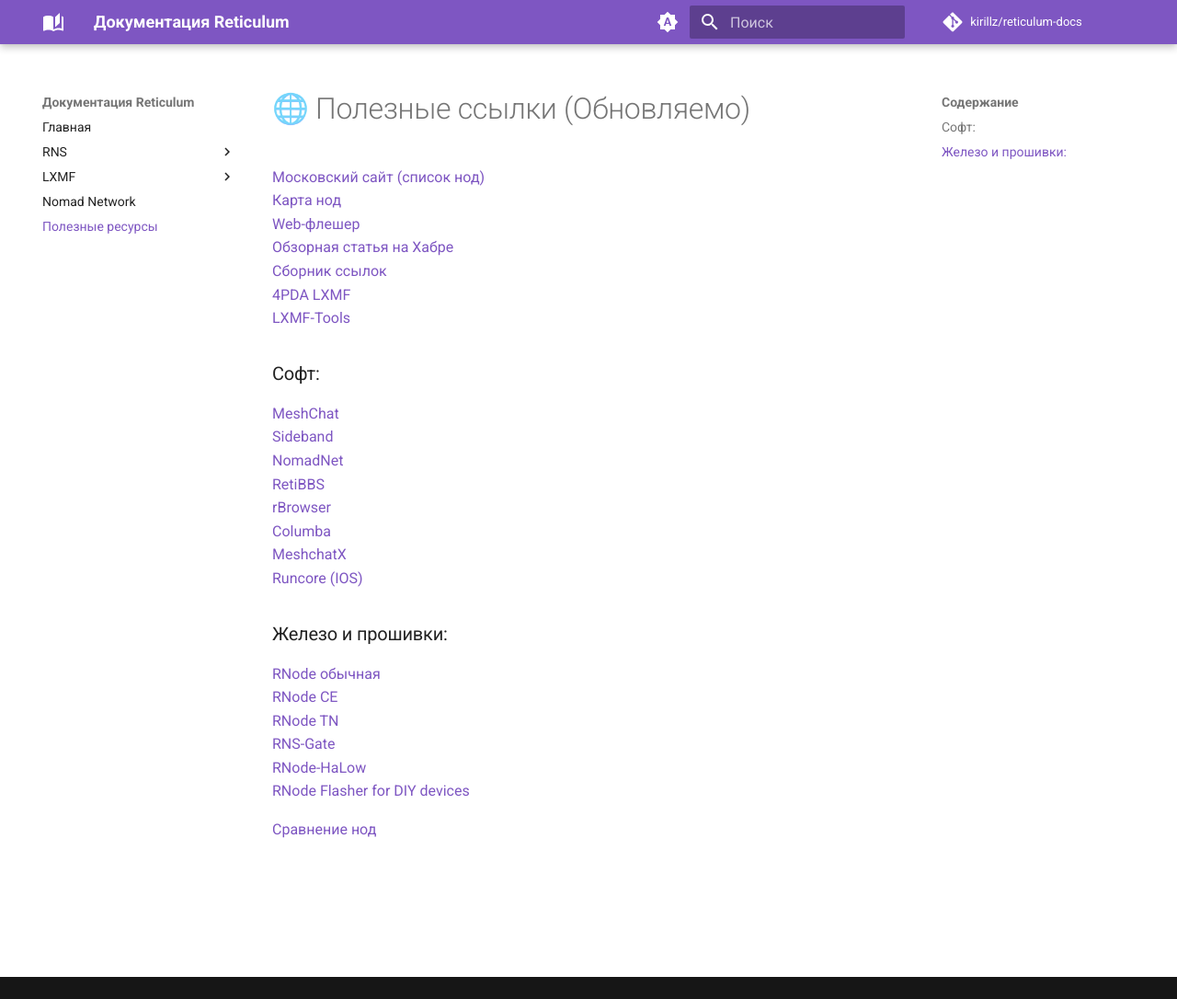
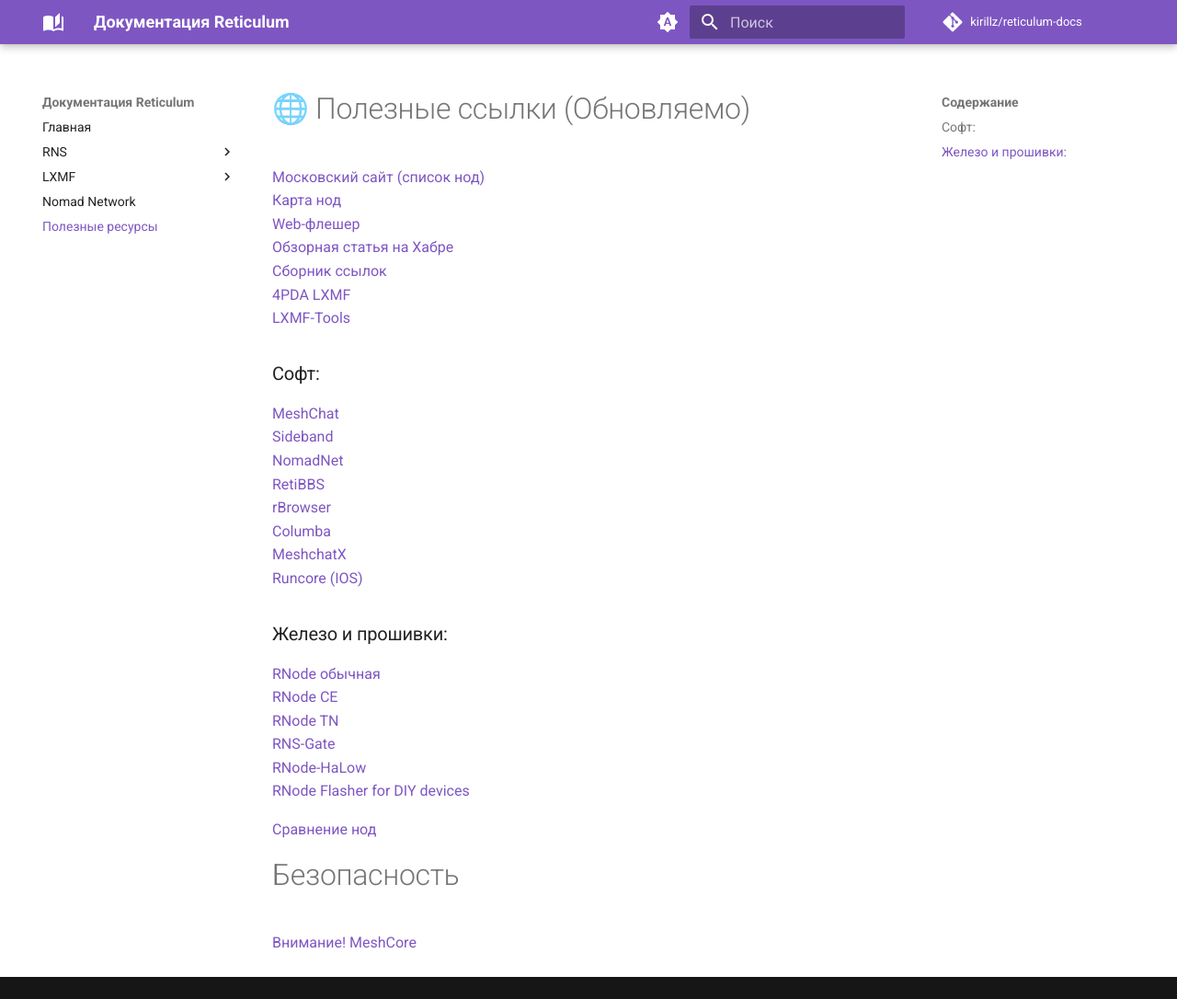
Before and after one commit to kirillz/reticulum-docs, an MkDocs documentation site: the page built from docs/resources/links.md, in a window 1280 px wide and 1086 px high. Shown: the whole window at 92% size. Built offline with MkDocs 1.6.1 and Material for MkDocs 9.7.7, drawn with Linux system fonts in a browser that asks for light colours; comment, search, counter and statistics services are not loaded.

Commit message:
Добавлен раздел Безопасность, очень рекомендую

```diff
--- a/docs/resources/links.md
+++ b/docs/resources/links.md
@@ -28,3 +28,7 @@
 [RNode Flasher for DIY devices](https://rns.moscow/flasher/)
 
 [Сравнение нод](https://docs.google.com/spreadsheets/d/1Wx1nAqK9-SL29L_OIpaH-1g1FSrVlBEYx3L0WuJVoZU/htmlview)
+
+# Безопасность
+
+[Внимание! MeshCore](https://t.me/reticulum_network_rus/9/9290)
```
